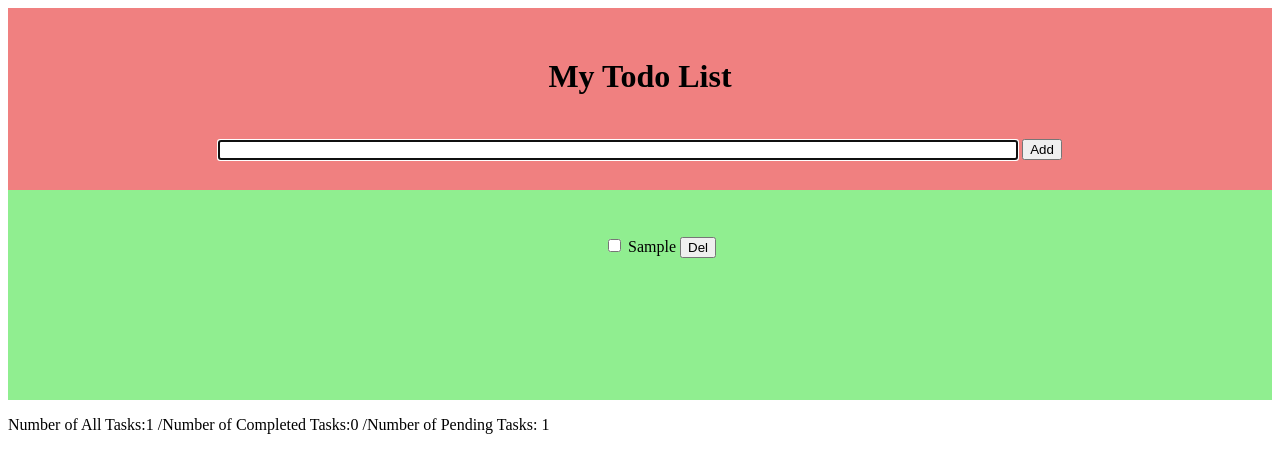
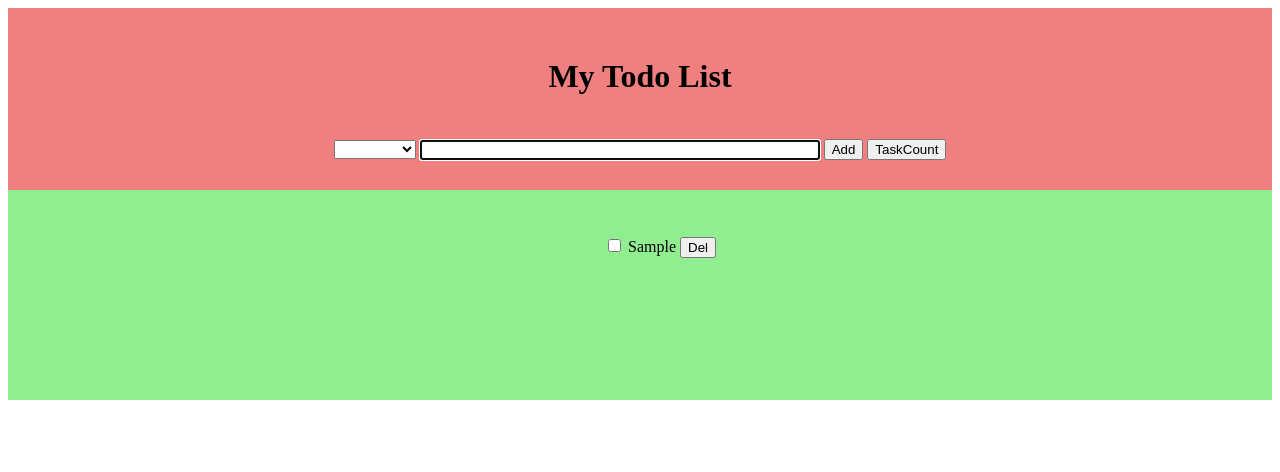
Before and after one commit to Krishna93951/todo2, a website: page index.html in a window 1280 px wide. Both pictures are taken after typing "Sample" into the empty fields and a click on the button "Add". Drawn offline with Linux system fonts and the light colour scheme.

Commit message:
5 files modified

```diff
--- a/controller.js
+++ b/controller.js
@@ -1,6 +1,6 @@
 var todos = [];
 var totalTodos = document.getElementById('allTask');
-
+var task = document.getElementById('todoTask').value;
 //Count Messages if tasks are available
 var countMessage = {
   all: "Number of All Tasks:",
@@ -13,9 +13,7 @@ var countMessage = {
 
 function init()
 {
-  showTask();
   eventsHandler();
-  totalMsg();
 }
 
 function removeTask()
@@ -23,20 +21,9 @@ function removeTask()
   var id = this.getAttribute('id');
   getTodo();
   todos.splice(id, 1);
-  localStorage.setItem('todo', JSON.stringify(todos));
-  showTask();
-  totalMsg()
+  setTodo();
+  render();
 }
-
-function eventToRemoveTask()
-{
-  var buttons = document.getElementsByClassName('remove');
-  for (var i = 0; i < buttons.length; i++) {
-    buttons[i].addEventListener('click', removeTask);
-  };
-}
-
-//function for all tasks
 
 //clearing the text field
 function clearField()
@@ -53,6 +40,23 @@ function focusField()
 function eventsHandler()
 {
   document.getElementById('addBtn').addEventListener('click',addTask);
+  var buttons = document.getElementsByClassName('remove');
+  for (var i = 0; i < buttons.length; i++) {
+    buttons[i].addEventListener('click', removeTask);
+  };
+}
+
+function addTask()
+{
+  todos.push(document.getElementById('todoTask').value);
+  setTodo();
+  render();
+}
+
+function render(){
+  showTask();
+  focusField();
+  clearField();
 }
 
 init();
--- a/index.html
+++ b/index.html
@@ -3,16 +3,21 @@
     <link rel="stylesheet" href="style.css">
   </head>
   <body>
-
     <div id="actions">
       <h1> My Todo List </h1>
-      <input id="todoTask"/>
+      <select name="storage" id="store">
+        <option></option>
+        <option>LOCAL</option>
+        <option>SESSION</option>
+      </select>
+      <input id="todoTask" maxlength="20" >
       <input type="button" id="addBtn" value="Add" >
+      <input type="button" id="total" value="TaskCount">
     </div>
     <div id="todoList"></div>
     <p id="allTask"></p>
     <p id="completed"></p>
-     <script src="model.js"></script>
+    <script src="model.js"></script>
     <script src="view.js"></script>
     <script src="controller.js"></script>
   </body>
--- a/model.js
+++ b/model.js
@@ -1,6 +1,6 @@
 function getTodo()
 {
-  var todos_str = localStorage.getItem('todo');
+  var todos_str = sessionStorage.getItem('todo');
   if (todos_str != null)
   {
     todos = JSON.parse(todos_str);
@@ -8,13 +8,7 @@ function getTodo()
   return todos;
 }
 
-function addTask()
-{
-  var task = document.getElementById('todoTask').value;
-  todos.push(task);
-  localStorage.setItem('todo', JSON.stringify(todos));
-  showTask();
-  totalMsg()
-  focusField();
-  clearField();
+
+function setTodo(){
+  sessionStorage.setItem('todo', JSON.stringify(todos));
 }
--- a/style.css
+++ b/style.css
@@ -12,7 +12,7 @@ h1{
 }
 
 #todoTask{
-  width: 800px;
+  width: 400px;
   height: 20px;
 }
 
--- a/view.js
+++ b/view.js
@@ -4,13 +4,11 @@ function showTask()
   var html = '<ul id="ul">';
   for (var i = 0; i < todos.length; i++)
   {
-    html += '<li id="LI">'+'<input type="checkbox" id="'+ i +'" name="check">'+' '+todos[i] +'  '+'<button class="remove" id="' + i + '">Del</button></li>';
+    html += '<li id="LI">'+'<input type="checkbox" id="'+ i +'" class="check">'+' '+todos[i] +'  '+'<button class="remove" id="' + i + '">Del</button></li>';
   };
   html += '</ul>';
   document.getElementById('todoList').innerHTML = html;
-  eventToRemoveTask();
   eventsHandler();
-  totalMsg();
 }
 
 function totalMsg(){
```
